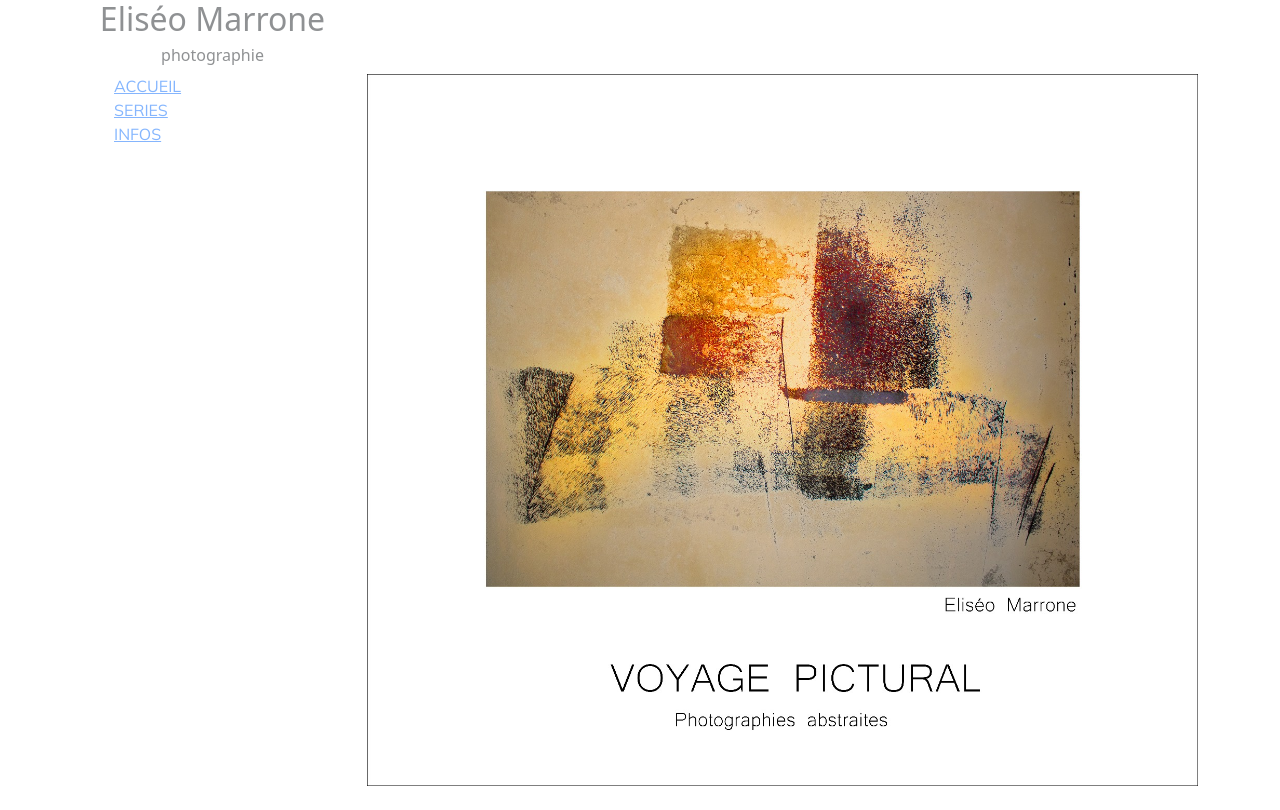
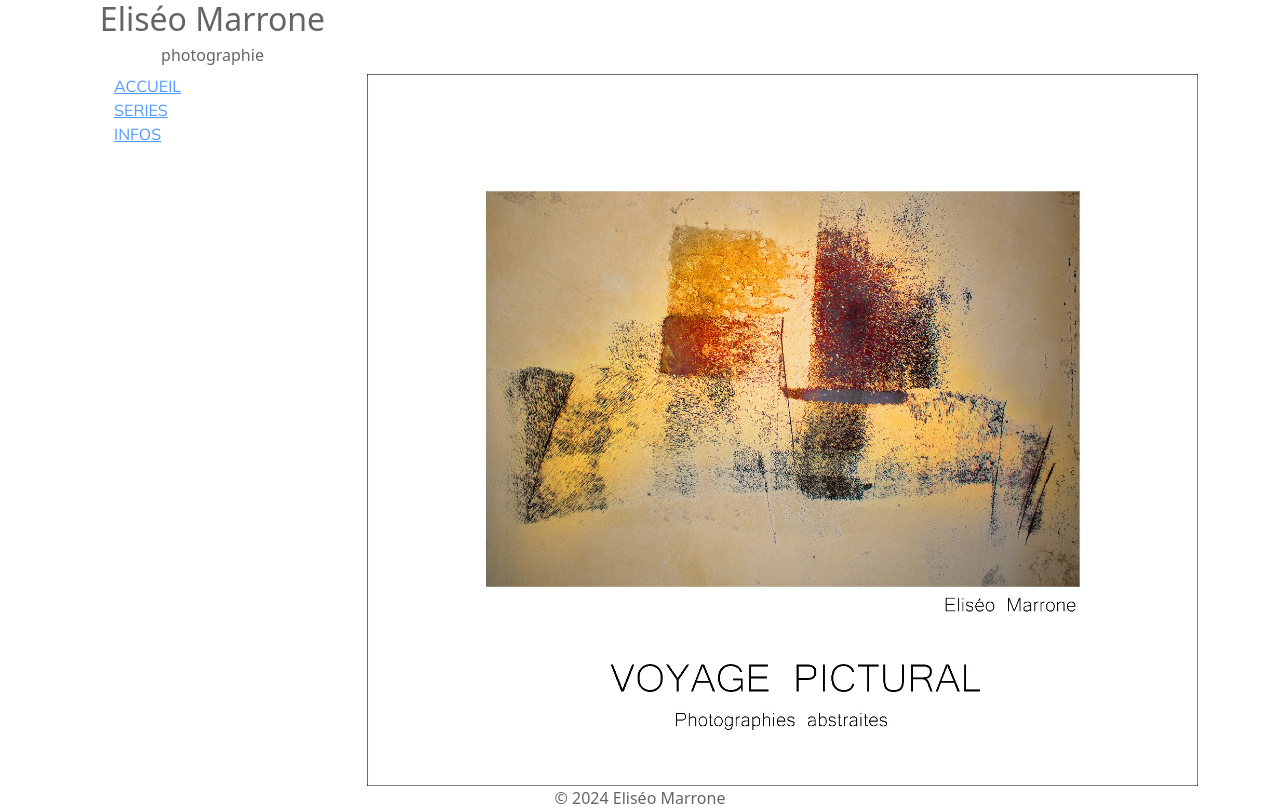
Before and after one commit to ophir0/eliseo-marrone-photographie, a React (Vite) app: page / in a window 1280 px wide. Built offline with nearby package versions, Linux system fonts and the light colour scheme.

Commit message:
Adds copyright info to all pages

```diff
--- a/src/App.css
+++ b/src/App.css
@@ -14,7 +14,7 @@ nav {
   flex-direction: column;
   gap: 0px;
   align-items: center;
-  opacity: 0.5;
+  opacity: 0.7;
 }
 
 
@@ -26,11 +26,15 @@ nav ul {
   list-style: none;
   padding: 5;
   margin: 0;
-  opacity: 0.5;
+  opacity: 0.7;
 
   text-transform: uppercase;
 }
 
+footer {
+  text-align: center;
+  opacity: 0.7;
+}
 .series-container
 {
   font-family: "Mulish", sans-serif;
--- a/src/App.jsx
+++ b/src/App.jsx
@@ -42,6 +42,7 @@ const App = () => {
             </Routes>
 
           </div>
+          <footer>© 2024 Eliséo Marrone</footer>
           </div>
           </div>
 
```
Also changed, not shown: vite.config.js.timestamp-1710847773008-9488a93dc7d57.mjs (added, +10 -0 lines).
